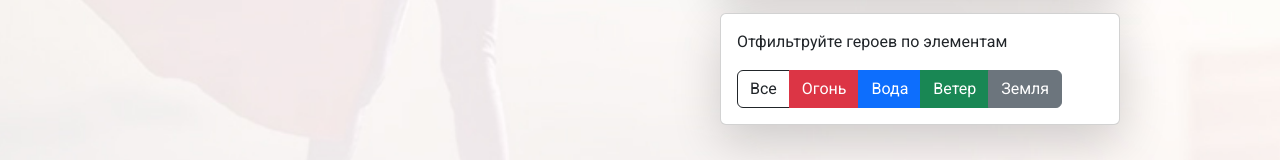
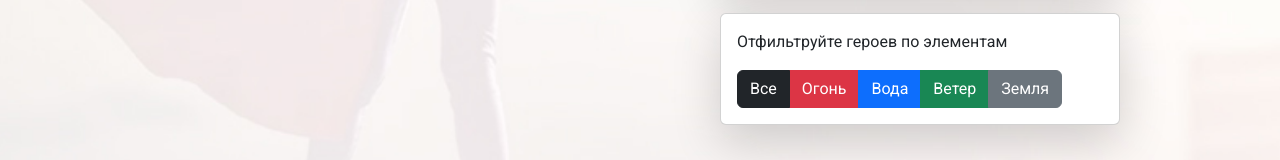
Before and after one commit to neekrasov/admin_panel, a React (Create React App) app: page / in a window 1280 px wide. Shown: the part 523-683 px from the top of the page. Built offline with nearby package versions, Linux system fonts and the light colour scheme; data requests are answered from the project's data file.

Commit message:
added element filtering function

```diff
--- a/src/components/HeroesAddForm/HeroesAddForm.js
+++ b/src/components/HeroesAddForm/HeroesAddForm.js
@@ -36,7 +36,7 @@ const HeroesAddForm = () => {
         if (!filters && filters.length === 0) return <option>Фильтры не найдены</option>;
         if (filtersLoadingStatus === "loading") return <Spinner/>;
         else if (filtersLoadingStatus === "error") return <option>Ошибка загрузки</option>;
-        else if (filtersLoadingStatus === "idle") return filters.map((item, index) => {if (item.name !== 'all') return <option key={index} value={item.label}>{item.label}</option>});
+        else if (filtersLoadingStatus === "idle") return filters.map((item, index) => {if (item.name !== 'all') return <option key={index} value={item.name}>{item.label}</option>});
     }
 
     const loadFilters = renderFilters(filters, filtersLoadingStatus);
--- a/src/components/HeroesList/HeroesList.js
+++ b/src/components/HeroesList/HeroesList.js
@@ -9,7 +9,7 @@ import Spinner from '../Spinner/Spinner';
 // 1. При клике на "крестик" идет удаление персонажа из общего состояния и из файла json.
 
 const HeroesList = () => {
-    const {heroes, heroesLoadingStatus} = useSelector(state => state);
+    const {heroes, heroesLoadingStatus, currentFilter} = useSelector(state => state);
     const dispatch = useDispatch();
     const {request} = useHttp();
 
@@ -38,7 +38,8 @@ const HeroesList = () => {
         })
     }
 
-    const elements = renderHeroesList(heroes);
+    const elements = currentFilter === 'all'? renderHeroesList(heroes):  renderHeroesList(heroes).filter(({props}) => props.element === currentFilter);
+
     return (
         <ul>
             {elements}
--- a/src/reducers/index.js
+++ b/src/reducers/index.js
@@ -3,7 +3,7 @@ const initialState = {
     heroesLoadingStatus: 'idle',
     filters: [],
     filtersLoadingStatus: 'idle',
-    currentFilter: ''
+    currentFilter: 'all'
 }
 
 const reducer = (state = initialState, action) => {
```
